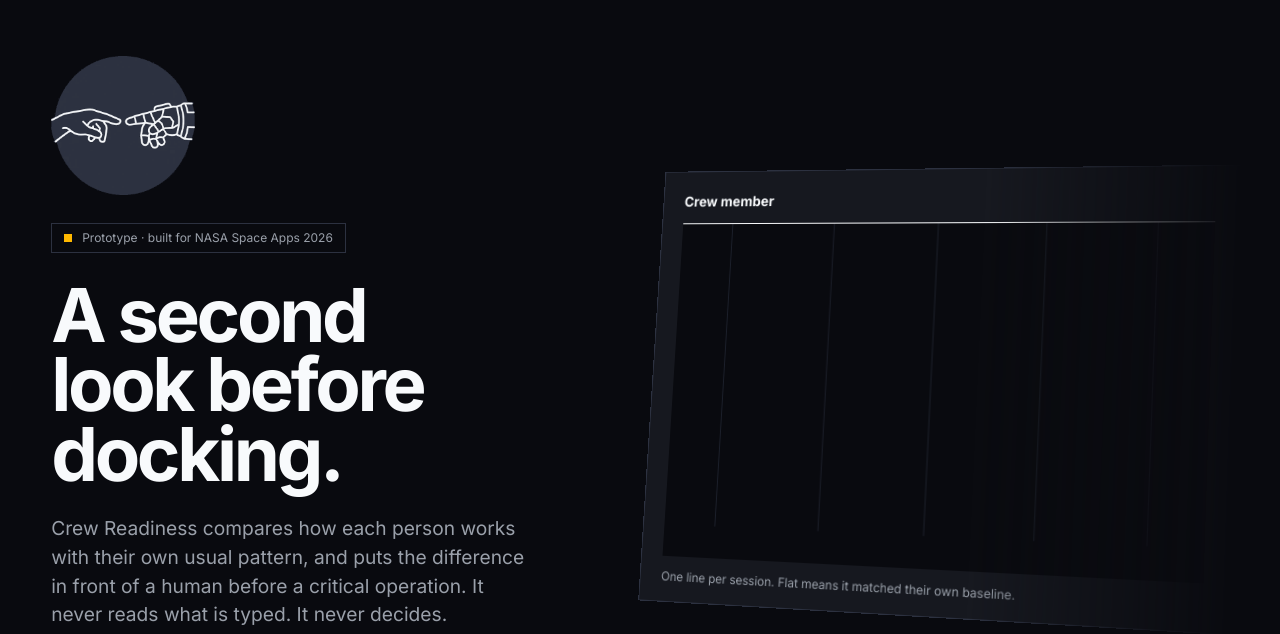
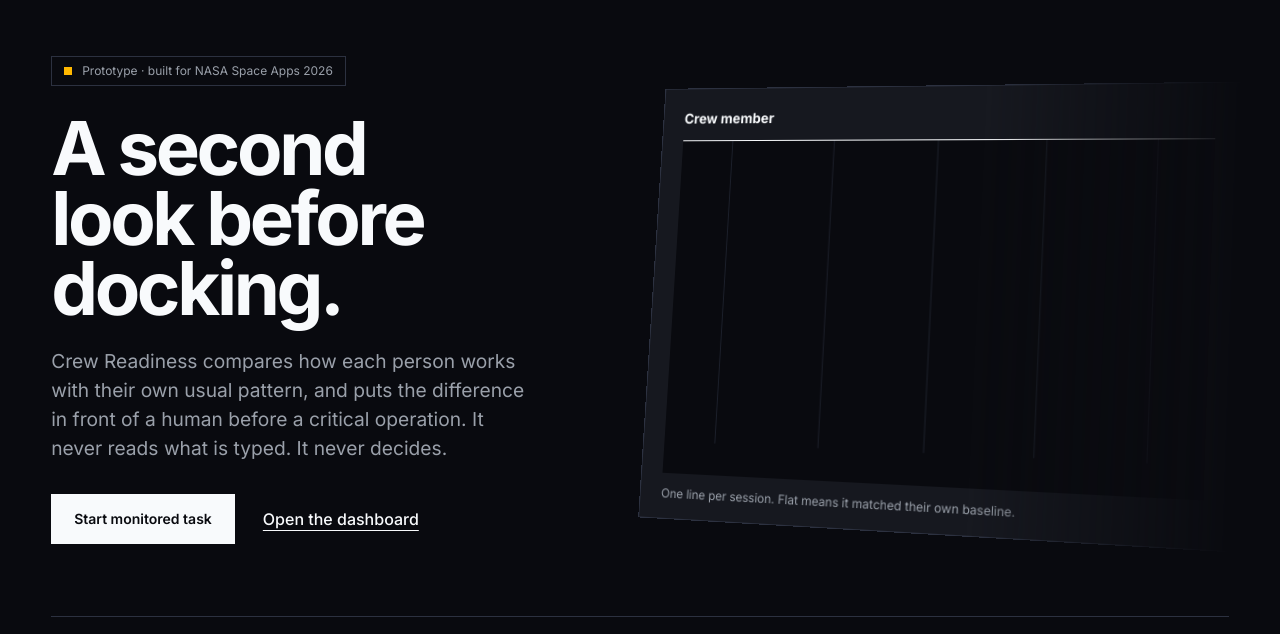
Before and after one commit to Davuddevelop/Crew-Readiness, a Flask app: page / in a window 1280 px wide. Shown: the part 107-741 px from the top of the page. Run offline with Flask 3, Linux system fonts and the light colour scheme; data that the repository does not hold is empty.

Commit message:
Remove the large logo from the landing hero; the nav keeps the mark
Co-Authored-By: Claude Sonnet 5.5 <noreply@anthropic.com>
Claude-Session: https://claude.ai/code/session_01R4ChaFD5FHTAXhrvoi87HX

```diff
--- a/app/static/css/style.css
+++ b/app/static/css/style.css
@@ -353,7 +353,3 @@ table.evidence td.num { font-size: 15px; }
 .replay-controls input[type="range"] { accent-color: var(--ink); width: 100%; }
 .replay-chart { height: 340px; }
 .replay-controls [hidden] { display: none; }
-
-/* landing: the logo above the headline */
-.land-mark { display: block; width: 144px; height: auto; margin: 0 0 28px; }
-@media (max-width: 860px) { .land-mark { width: 88px; margin-bottom: 20px; } }
--- a/app/templates/landing.html
+++ b/app/templates/landing.html
@@ -6,7 +6,6 @@
   <section class="page land-hero">
     <div class="grid">
       <div class="land-copy">
-        <img class="land-mark" src="{{ url_for('static', filename='img/logo.webp') }}" width="434" height="418" alt="Crew Readiness logo: a human hand and a robotic hand reaching toward each other">
         <p class="land-pill">Prototype · built for NASA Space Apps 2026</p>
         <h1 class="display land-title">A second look before docking.</h1>
         <p class="lede">Crew Readiness compares how each person works with their own usual pattern, and puts the difference in front of a human before a critical operation. It never reads what is typed. It never decides.</p>
```
Also changed, not shown: docs/ASSETS.md (+1 -1 lines), tests/test_assets.py (+1 -1 lines).
